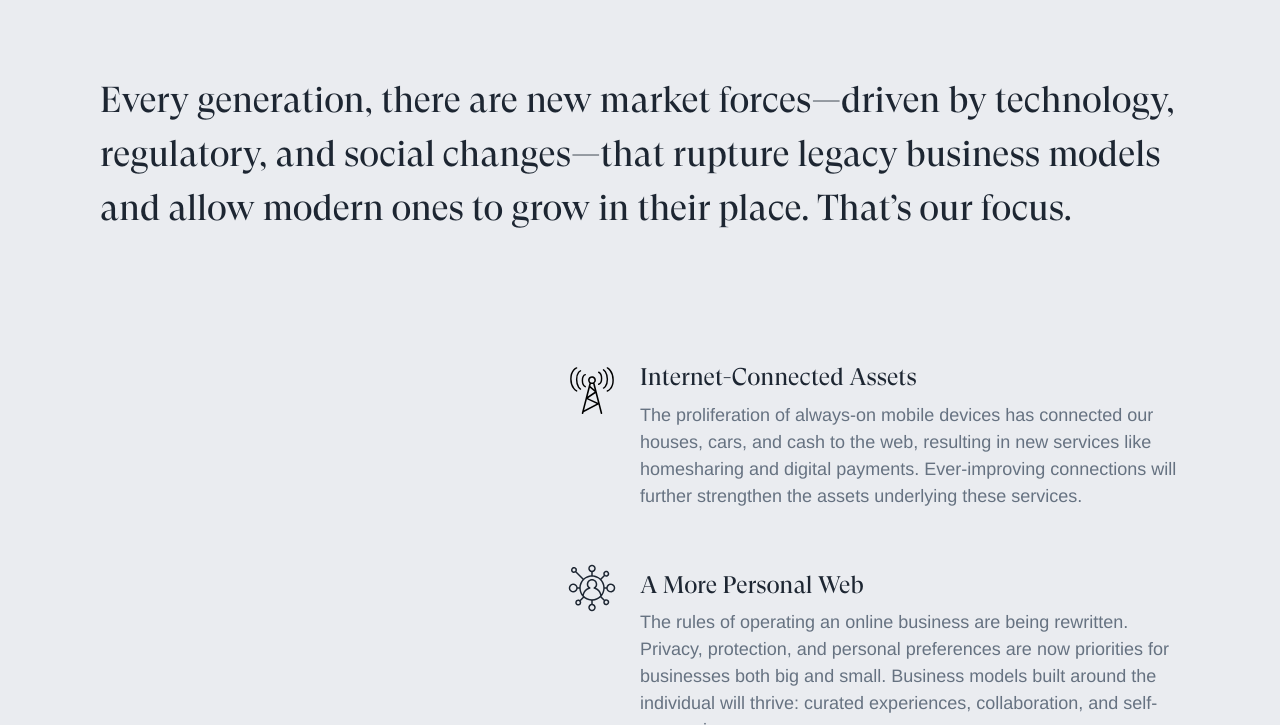
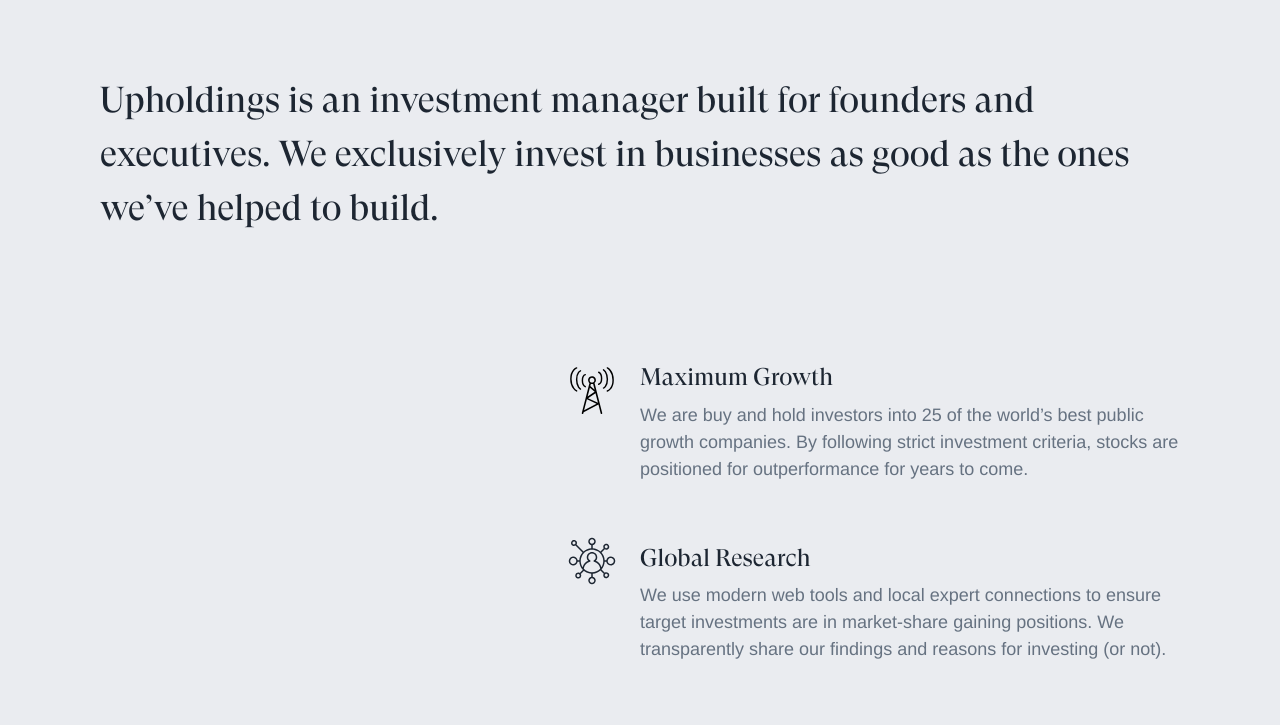
Before and after one commit to willanderson/Upholdings, a Jekyll site: the page built from index.md, in a window 1280 px wide and 900 px high, scrolled down 729 px, cut to the strip 175-900 px from the top of the window. Built offline with Jekyll 4.4.1, drawn with Linux system fonts in a browser that asks for light colours; nearby versions of some CDN libraries; some web fonts are replaced; some of the changed text lies outside the part shown.

Commit message:
Updated Index

```diff
--- a/index.md
+++ b/index.md
@@ -1,25 +1,22 @@
 ---
 title: Homepage
 hero_h1: Modern Investing.
-hero_p: Grow your hard-earned savings by investing into the best companies building
+hero_p: Grow your hard-earned wealth by investing into the best companies building
   our future.
-manifesto: Every generation, there are new market forces—driven by technology, regulatory,
-  and social changes—that rupture legacy business models and allow modern ones to
-  grow in their place. That’s our focus.
-differenceA_h3: Internet-Connected Assets
-differenceA_p: The proliferation of always-on mobile devices has connected our houses,
-  cars, and cash to the web, resulting in new services like homesharing and digital
-  payments. Ever-improving connections will further strengthen the assets underlying
-  these services.
-differenceB_h3: A More Personal Web
-differenceB_p: 'The rules of operating an online business are being rewritten. Privacy,
-  protection, and personal preferences are now priorities for businesses both big
-  and small. Business models built around the individual will thrive: curated experiences,
-  collaboration, and self-expression.'
-differenceC_h3: The All Digital Enterprise
-differenceC_p: Processing power, storage, and applications have all moved into the
-  cloud. Great investment opportunities are emerging in both the businesses providing
-  these services as well as those poised to benefit the most from their use.
+manifesto: Upholdings is an investment manager built for founders and executives.
+  We exclusively invest in businesses as good as the ones we’ve helped to build.
+differenceA_h3: Maximum Growth
+differenceA_p: We are buy and hold investors into 25 of the world’s best public growth
+  companies. By following strict investment criteria, stocks are positioned for outperformance
+  for years to come.
+differenceB_h3: Global Research
+differenceB_p: We use modern web tools and local expert connections to ensure target
+  investments are in market-share gaining positions. We transparently share our findings
+  and reasons for investing (or not).
+differenceC_h3: Low Cost
+differenceC_p: Our first investment offering is priced like an ETF, not a hedge fund.
+  And our low turnover investment strategy ensures better tax efficiency than traditional
+  funds.
 approachA_h3: Globally Sourced
 approachA_p: We scour the world for 25 market leading multi-billion-dollar companies,
   and target those that can sell well beyond their own borders.
@@ -29,13 +26,13 @@
 approachC_h3: Disciplined Buyer
 approachC_p: We pay entry prices that afford a high chance for future share appreciation,
   and target double digit returns on newly invested capital.
-bio: |
+bio: |-
   Robert founded Upholdings in 2019 to generate benchmark beating returns for the next generation of investors.
 
   He began his career working under Roger McNamee, helping to scout through new opportunities created by the early rise of the internet. He then joined Everlane to help grow an online-first retailer into an internationally recognized brand.
 
-  To be successful online, businesses must deliver a higher standard of transparency, quality, and price. Upholdings was borne out of the opportunity to do exactly that with investing.
+  The best online businesses deliver a higher standard of transparency, quality, and price. Upholdings was borne out of the opportunity to do exactly that with investing.
 
-  Upholdings is currently only open to accredited investors, but will eventually be accessible via a tax- and fee-efficient ETF.
+  Upholdings is currently only open to accredited investors, but will eventually be widely accessible via a tax- and fee-efficient ETF.
 layout: homepage
 ---
```
